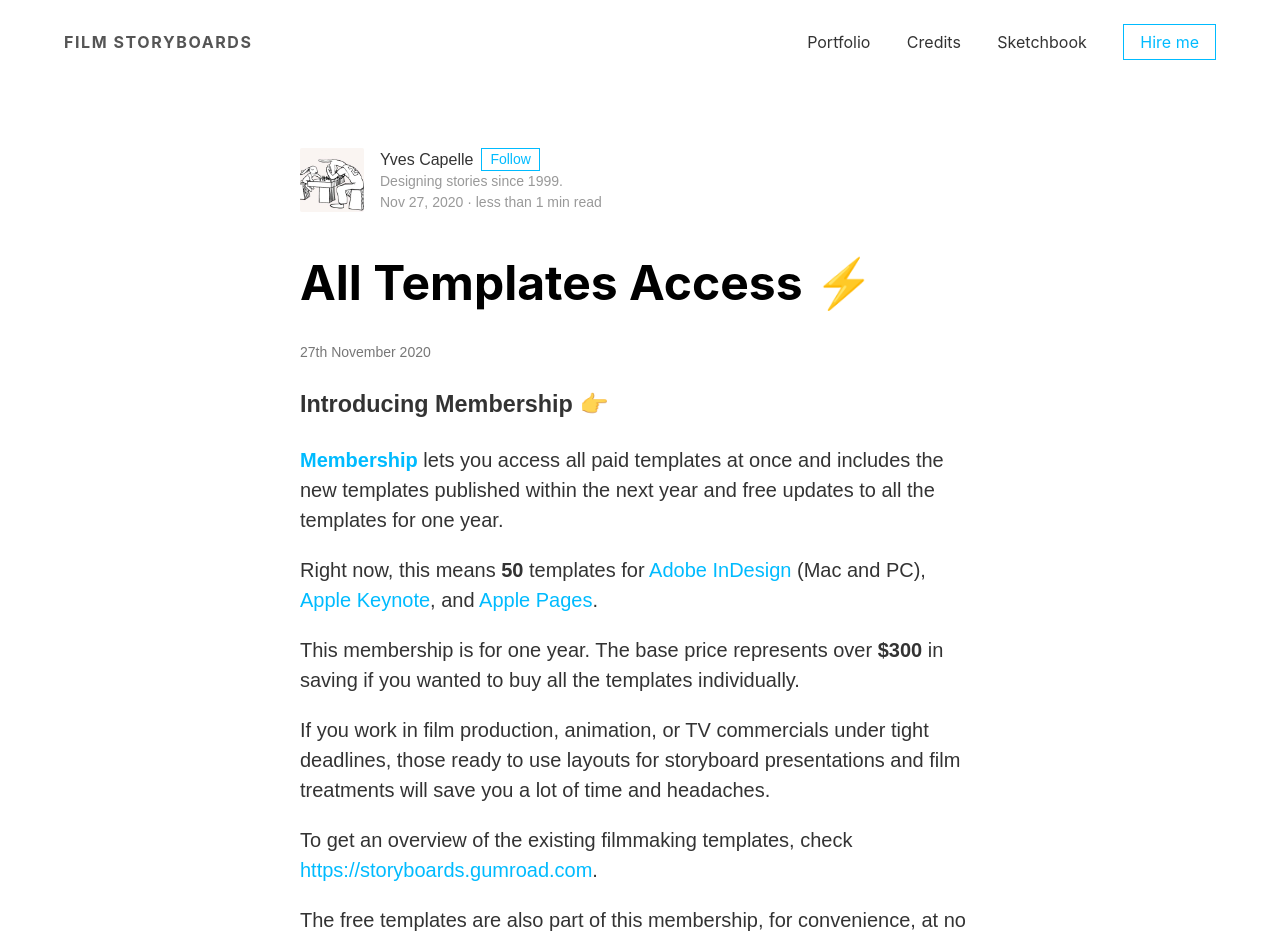
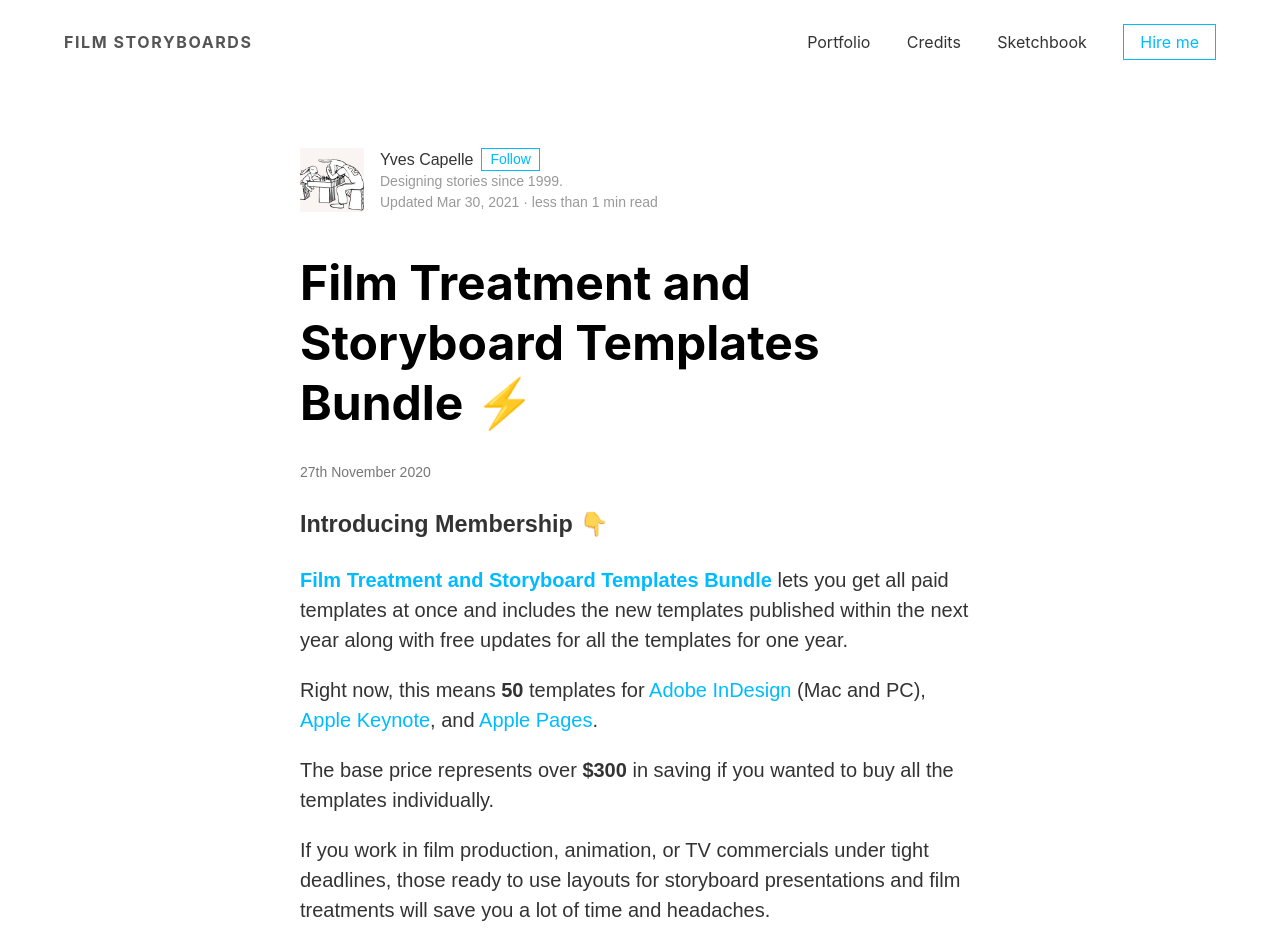
Before and after one commit to YJPL/film-storyboards, a Jekyll site: the page built from _posts/2020-11-27-all-templates-access-membership.md, in a window 1280 px wide and 1400 px high. Shown: the top 940 px of the window. Built offline with Jekyll 4.4.1, drawn with Linux system fonts in a browser that asks for light colours; a script that is not in the unit is left out; some of the changed text lies outside the part shown.

Commit message:
Update 2020-11-27-all-templates-access-membership.md

```diff
--- a/_posts/2020-11-27-all-templates-access-membership.md
+++ b/_posts/2020-11-27-all-templates-access-membership.md
@@ -1,20 +1,20 @@
 ---
-title: All Templates Access ⚡️
+title: Film Treatment and Storyboard Templates Bundle ⚡️
 date: 2020-11-27 12:24:48 +0100
-last_modified_at:
+last_modified_at: 2021-03-30
 author: Yves
 layout: post-centered
 permalink: /all-templates-access-membership/
-text-button: Yes ❤️ I need All Templates Access ⚡️
+text-button: Yes ❤️ I need All Templates Access!
 image: /images/uploads/2020/membership/All-Access-Film-Storyboards-templates-overview_2x1_1200.png
 categories: [storyboard templates, templates]
 ---
-### Introducing Membership 👉
-[Membership](https://gum.co/all-access){: .b .blue .hover-green} lets you access all paid templates at once and includes the new templates published within the next year and free updates to all the templates for one year.
+### Introducing Membership 👇
+[Film Treatment and Storyboard Templates Bundle](https://gum.co/all-access){: .b .blue .hover-green} lets you get all paid templates at once and includes the new templates published within the next year along with free updates for all the templates for one year.
 
 Right now, this means **50** templates for [Adobe InDesign](https://www.adobe.com/products/indesign.html) (Mac and PC), [Apple Keynote](https://www.apple.com/keynote/), and [Apple Pages](https://www.apple.com/pages/).
 
-This membership is for one year. The base price represents over **$300** in saving if you wanted to buy all the templates individually.
+The base price represents over **$300** in saving if you wanted to buy all the templates individually.
 
 If you work in film production, animation, or TV commercials under tight deadlines, those ready to use layouts for storyboard presentations and film treatments will save you a lot of time and headaches.
 
```
Also changed, not shown: other parts of _posts/2020-11-27-all-templates-access-membership.md (+1 -1 lines).
